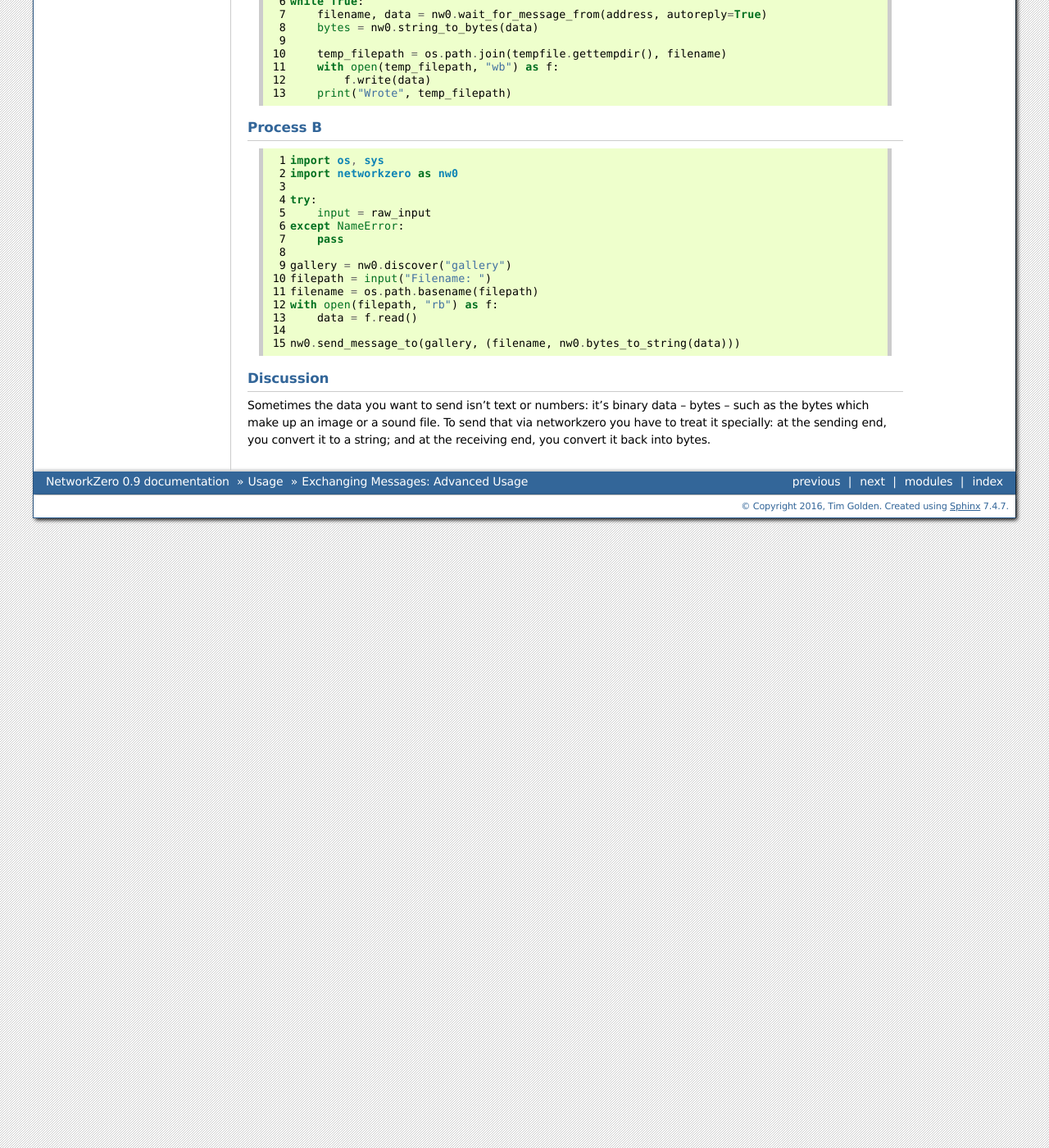
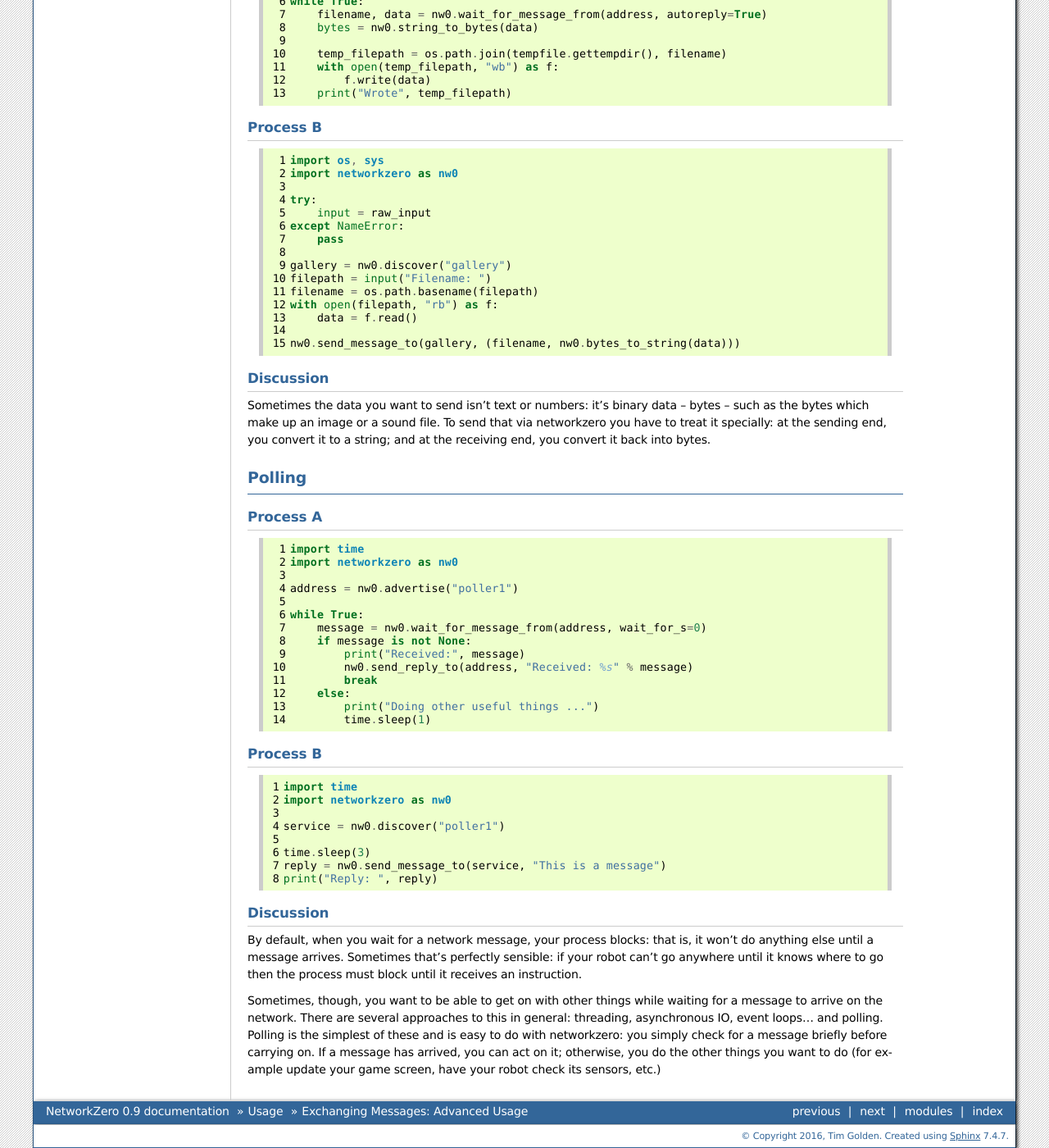
Before and after one commit to tjguk/networkzero, a Sphinx documentation site: the page built from docs/cookbook/advanced-messaging.rst, in a window 1280 px wide and 1400 px high, scrolled down 975 px. Shown: the whole window at 82% size. Built offline with Sphinx 7.4.7, drawn with Linux system fonts in a browser that asks for light colours; pages that are not in the unit, such as notebooks, are missing from menus; some of the changed text lies outside the part shown.

Commit message:
Add example of polling

```diff
--- a/docs/cookbook/advanced-messaging.rst
+++ b/docs/cookbook/advanced-messaging.rst
@@ -47,3 +47,33 @@ Sometimes the data you want to send isn't text or numbers: it's binary data
 -- bytes -- such as the bytes which make up an image or a sound file. To send that via
 networkzero you have to treat it specially: at the sending end, you convert
 it to a string; and at the receiving end, you convert it back into bytes.
+
+Polling
+-------
+
+Process A
+~~~~~~~~~
+
+.. literalinclude:: advanced-messaging/polling_messages_a.py
+
+Process B
+~~~~~~~~~
+
+.. literalinclude:: advanced-messaging/polling_messages_b.py
+
+Discussion
+~~~~~~~~~~
+
+By default, when you wait for a network message, your process blocks: that is,
+it won't do anything else until a message arrives. Sometimes that's perfectly
+sensible: if your robot can't go anywhere until it knows where to go then
+the process must block until it receives an instruction.
+
+Sometimes, though, you want to be able to get on with other things while
+waiting for a message to arrive on the network. There are several approaches
+to this in general: threading, asynchronous IO, event loops... and polling.
+Polling is the simplest of these and is easy to do with networkzero: you
+simply check for a message briefly before carrying on. If a message has
+arrived, you can act on it; otherwise, you do the other things you want
+to do (for example update your game screen, have your robot check its
+sensors, etc.)
--- /dev/null
+++ b/docs/cookbook/advanced-messaging/polling_messages_a.py
@@ -0,0 +1,14 @@
+import time
+import networkzero as nw0
+
+address = nw0.advertise("poller1")
+
+while True:
+    message = nw0.wait_for_message_from(address, wait_for_s=0)
+    if message is not None:
+        print("Received:", message)
+        nw0.send_reply_to(address, "Received: %s" % message)
+        break
+    else:
+        print("Doing other useful things ...")
+        time.sleep(1)
--- /dev/null
+++ b/docs/cookbook/advanced-messaging/polling_messages_b.py
@@ -0,0 +1,8 @@
+import time
+import networkzero as nw0
+
+service = nw0.discover("poller1")
+
+time.sleep(3)
+reply = nw0.send_message_to(service, "This is a message")
+print("Reply: ", reply)
```
